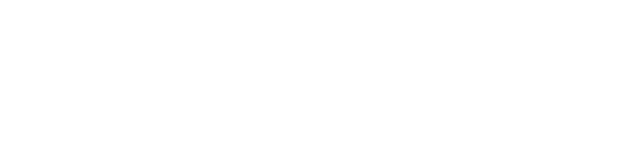
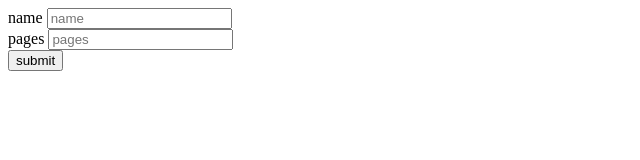
Before and after one commit to arikarim/Book-library, a plain HTML site: page index.html in a window 1280 px wide. Shown: the whole page, without its empty margins (0-640 px from the left). Drawn offline with Linux system fonts and the light colour scheme.

Commit message:
Add html form

```diff
--- a/index.html
+++ b/index.html
@@ -10,6 +10,18 @@
 
 
 
+
+  <form action="" class="form">
+
+    <label for="name">name</label>
+    <input type="text" name="name" placeholder="name"><br>
+
+    <label for="pages">pages</label>
+    <input type="number" name="pages" id="pages" placeholder="pages"><br>
+
+    <button type="submit">submit</button>
+  </form>
+
   <script src="main.js"></script>
 </body>
 </html>
--- a/main.js
+++ b/main.js
@@ -0,0 +1,4 @@
+let library = [];
+
+
+let form = document.querySelector(form);
```
